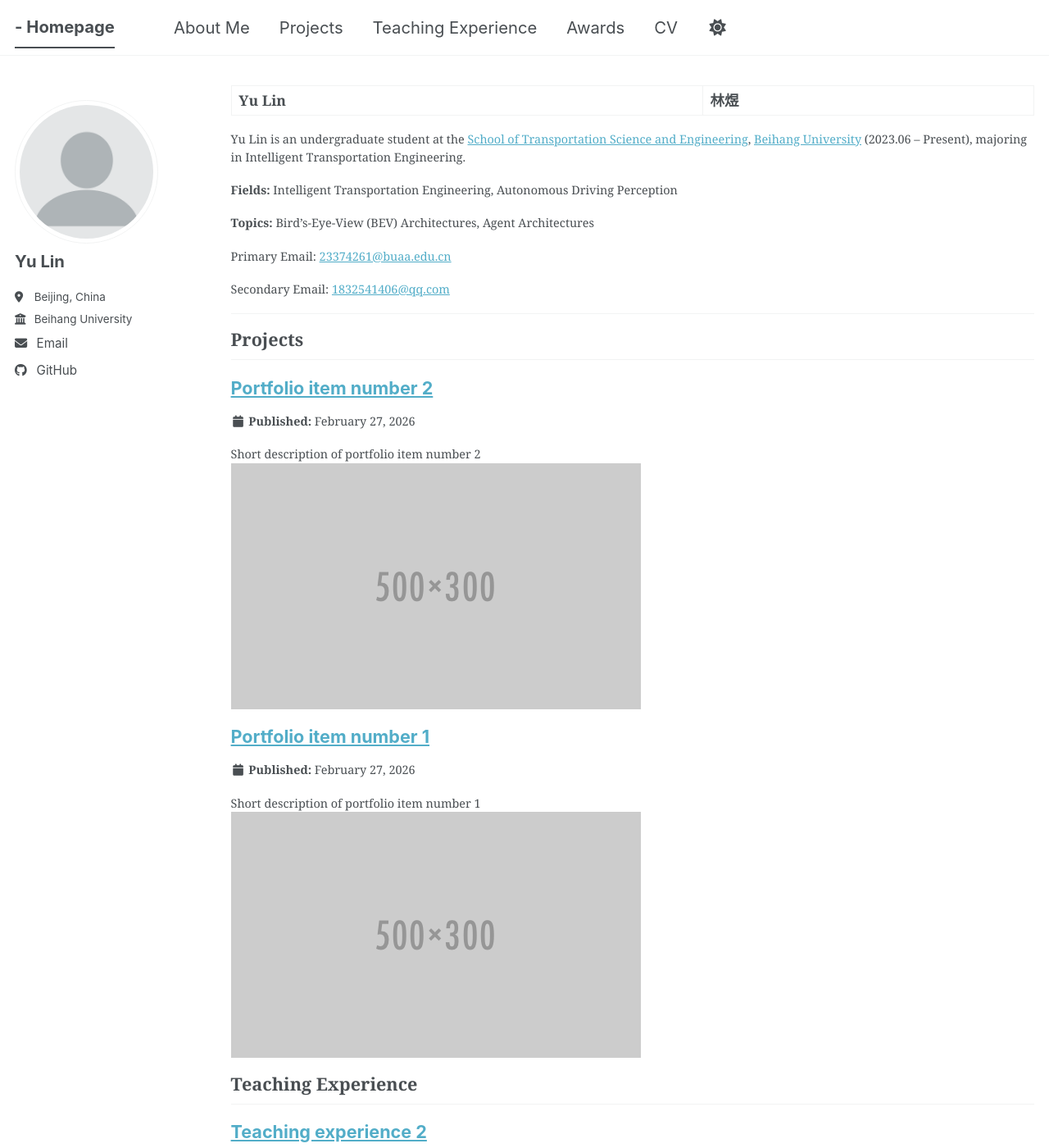
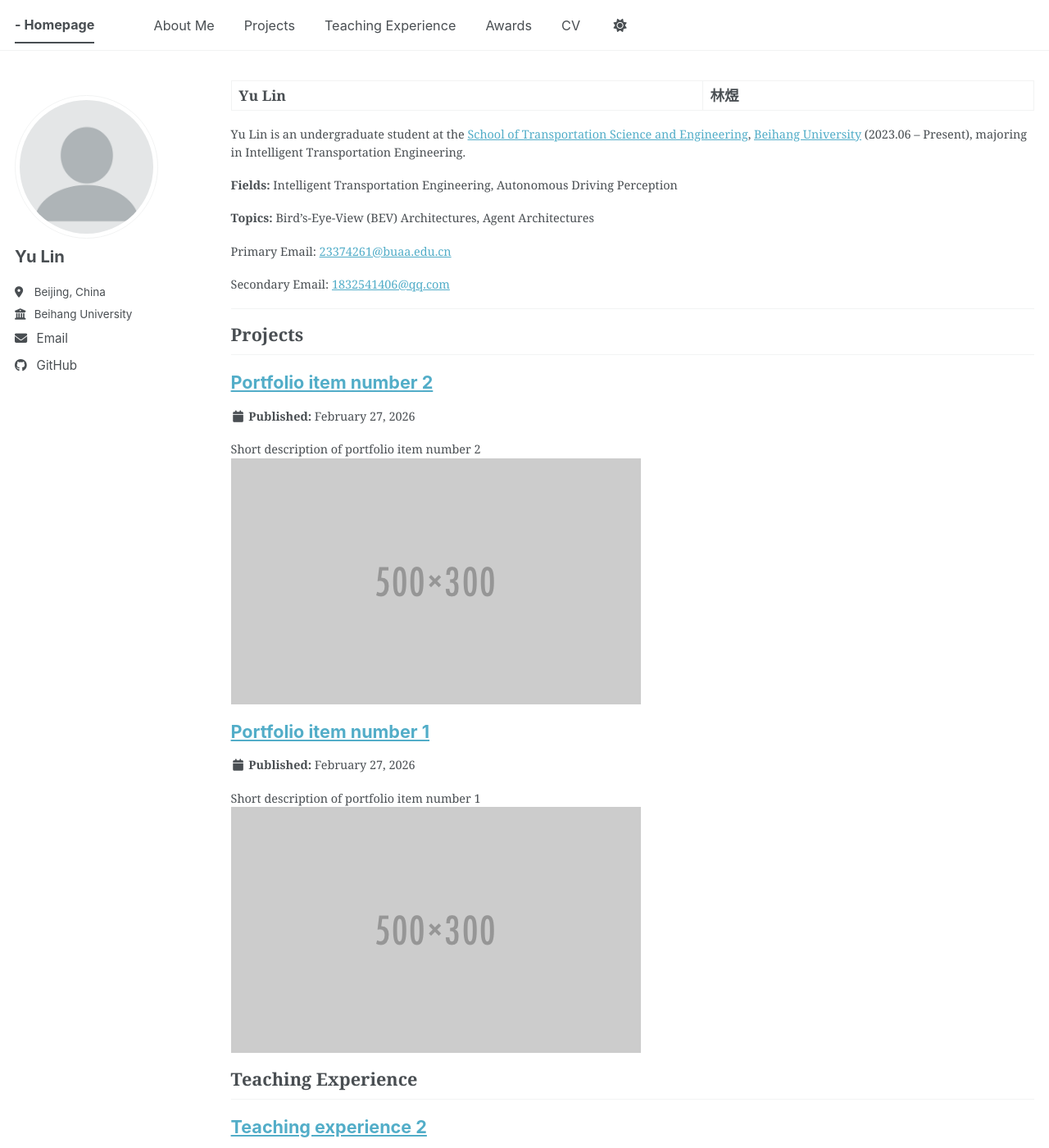
Before and after one commit to buaaeducn/buaaeducn.github.io, a Jekyll site: the page built from _pages/about.md, in a window 1280 px wide and 1400 px high. Shown: the whole window at 82% size. Built offline with Jekyll 4.4.1, drawn with Linux system fonts in a browser that asks for light colours; a script bundle is joined from its source files by our own code; library files that are not in the unit come from our copies.

Commit message:
Update _navigation.scss

```diff
--- a/_sass/layout/_navigation.scss
+++ b/_sass/layout/_navigation.scss
@@ -183,7 +183,7 @@
     padding: 0.5rem 0;
     color: var(--global-masthead-link-color);
     text-decoration: none;
-    font-size: 1.125rem;
+    font-size: 0.9rem;
     &:hover {
       color: var(--global-masthead-link-color-hover);
     }
```
